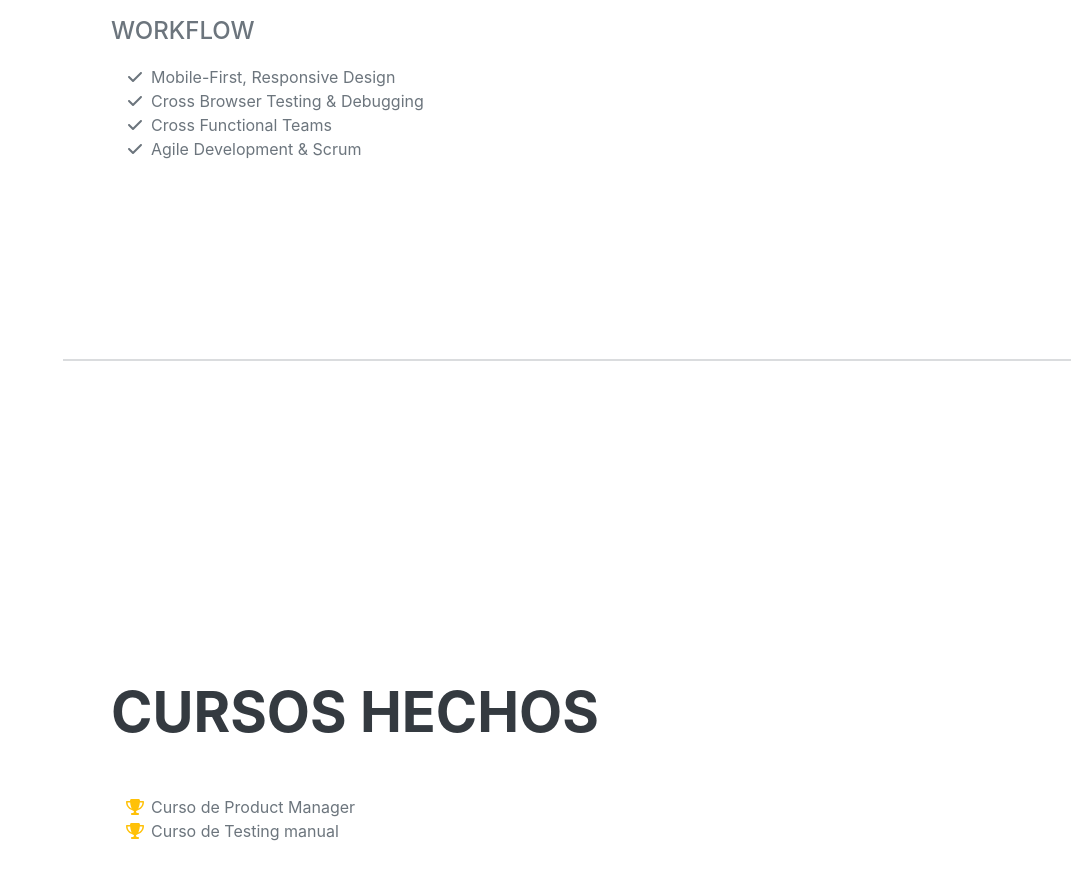
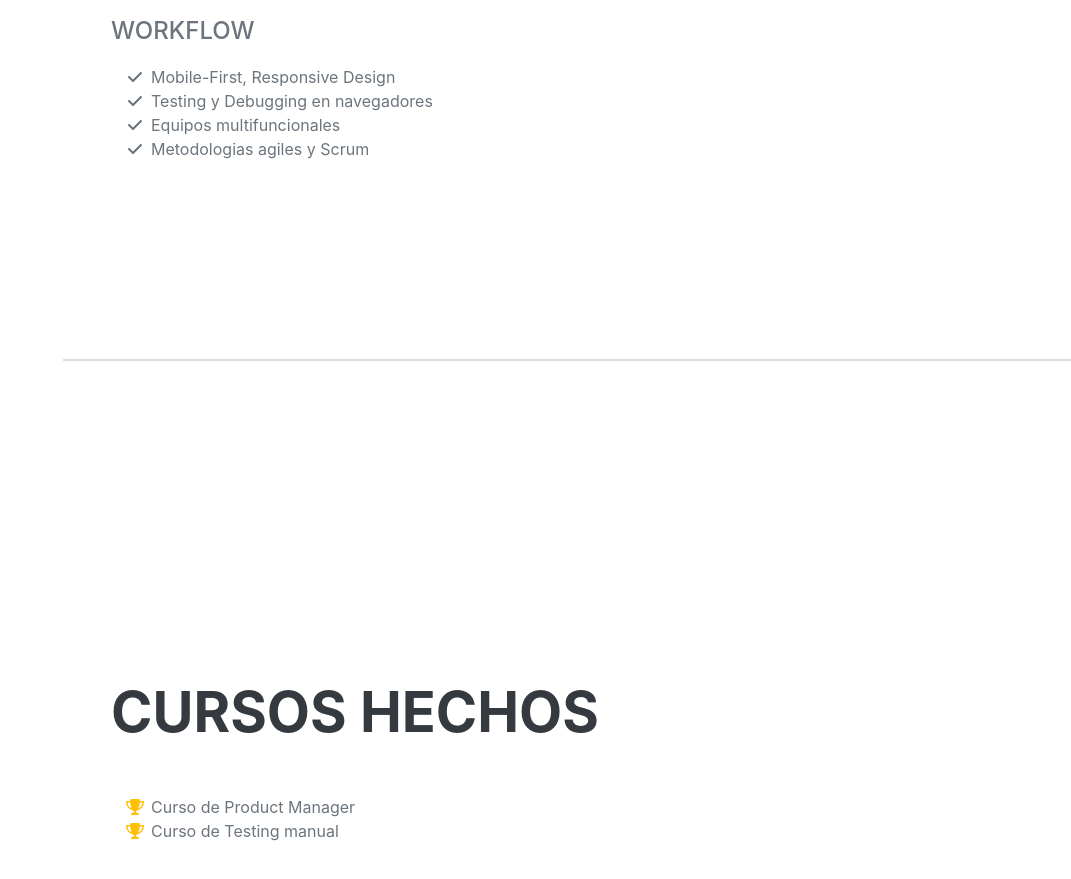
Before and after one commit to GonzaloBracamonte/GonzaloBracamonte.github.io, a plain HTML site: page index.html in a window 1280 px wide. Shown: the part 2844-3723 px from the top of the page, without its empty margins (209-1280 px from the left). Drawn offline with nearby package versions, Linux system fonts and the light colour scheme; a web font is replaced by a local one.

Commit message:
Pequeños errores y traducciones hechas

```diff
--- a/index.html
+++ b/index.html
@@ -5,7 +5,7 @@
         <meta name="viewport" content="width=device-width, initial-scale=1, shrink-to-fit=no" />
         <meta name="description" content="" />
         <meta name="author" content="" />
-        <title>Resume - Start Bootstrap Theme</title>
+        <title>Gonzalo Bracamonte CV</title>
         <link rel="icon" type="image/x-icon" href="assets/img/favicon.ico" />
         <!-- Font Awesome icons (free version)-->
         <script src="https://use.fontawesome.com/releases/v6.3.0/js/all.js" crossorigin="anonymous"></script>
@@ -108,15 +108,15 @@
                         </li>
                         <li>
                             <span class="fa-li"><i class="fas fa-check"></i></span>
-                            Cross Browser Testing & Debugging
+                            Testing y Debugging en navegadores
                         </li>
                         <li>
                             <span class="fa-li"><i class="fas fa-check"></i></span>
-                            Cross Functional Teams
+                            Equipos multifuncionales
                         </li>
                         <li>
                             <span class="fa-li"><i class="fas fa-check"></i></span>
-                            Agile Development & Scrum
+                            Metodologias agiles y Scrum
                         </li>
                     </ul>
                 </div>
```
